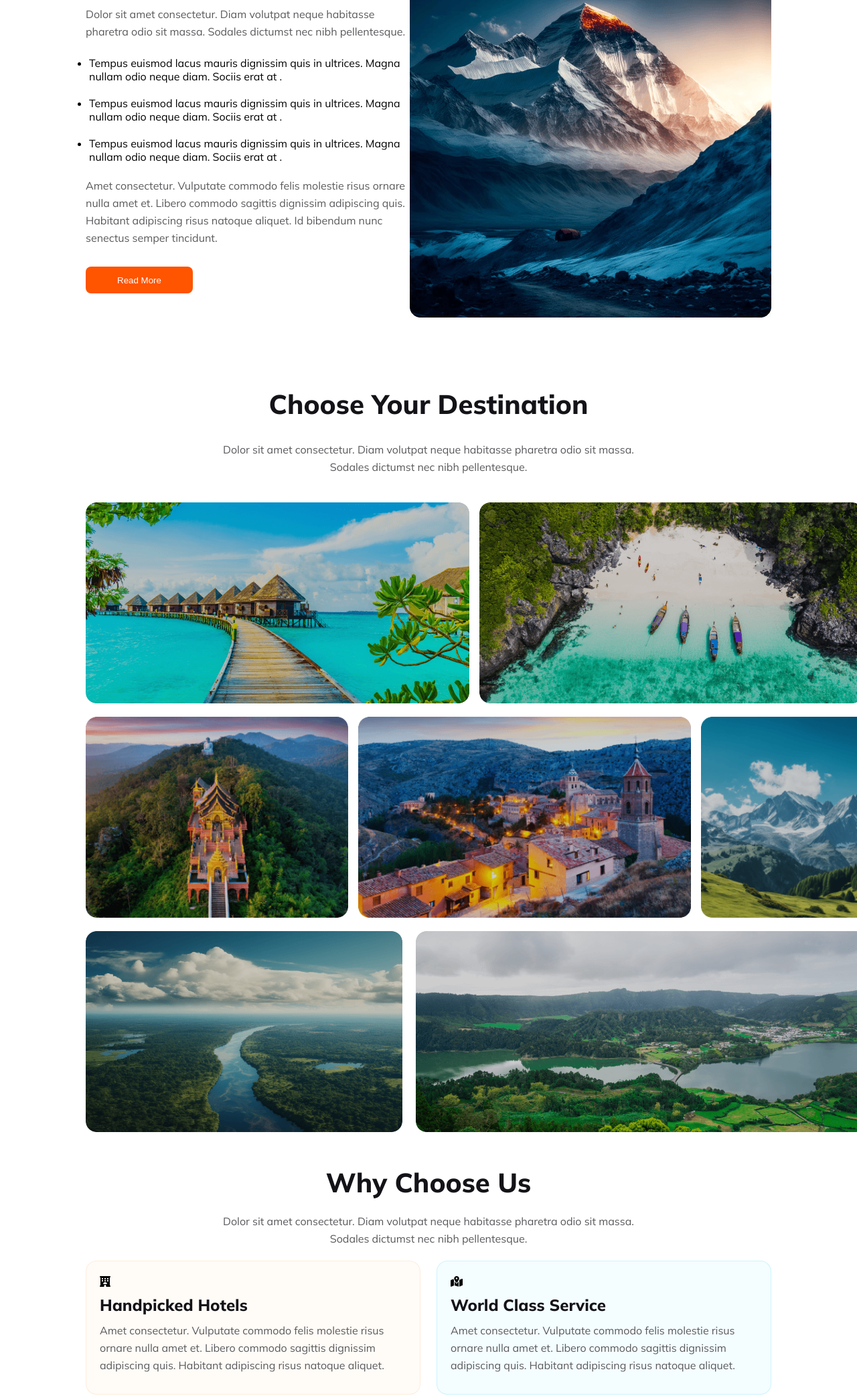
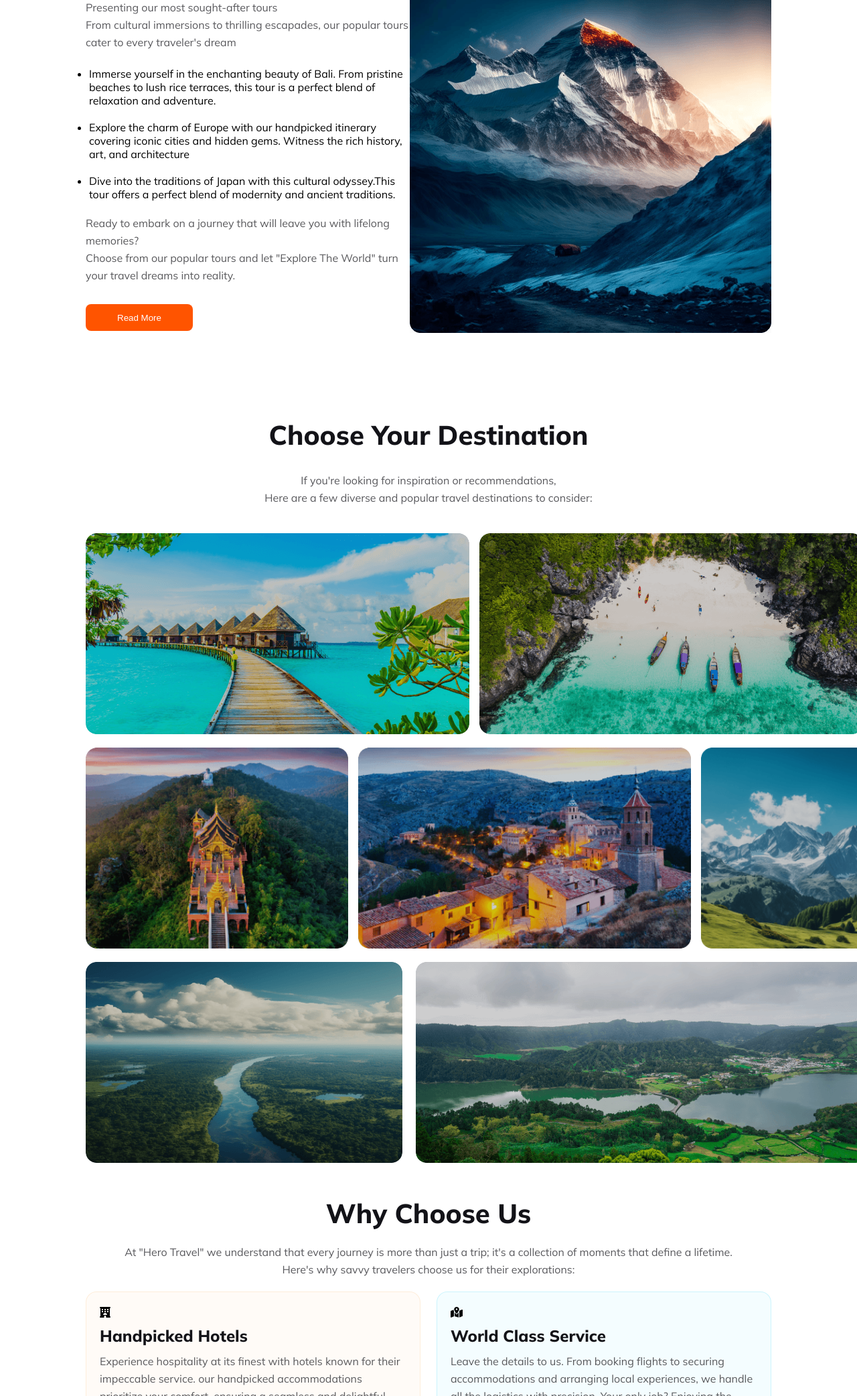
Before and after one commit to RaisaNuzhat/my-second-assignment, a plain HTML site: page index.html in a window 1280 px wide. Shown: the part 716-2800 px from the top of the page at 67% size. Drawn offline with Linux system fonts and the light colour scheme.

Commit message:
dummy texts changed

```diff
--- a/index.html
+++ b/index.html
@@ -18,8 +18,8 @@
             <div class="banner-content">
                 <h3 class="banner-title">Explore Your Travel</h3>
             <p class="banner-description">
-                Dolor sit amet consectetur.
-                Nullam suspendisse vitae ultricies dolor adipiscing. In et odio  <br>enim ac quis sapien urna eu phasellus.
+               From exotic beaches and vibrant cities to tranquil mountains and historic landmarks
+                <br> Where will your next journey take you?
             </p>
             <div class="banner-form">
                 <form action="">
@@ -44,17 +44,16 @@
         <section class="tour container">
             <div class="tour-contents">
                 <h3 class="tour-title">Our Popular Tours</h3>
-                <p class="tp1">Dolor sit amet consectetur.
-                     Diam volutpat neque habitasse pharetra odio sit massa. Sodales dictumst nec nibh pellentesque.</p>
+                <p class="tp1">Presenting our most sought-after tours <br> From cultural immersions to thrilling escapades, our popular tours cater to every traveler's dream</p>
                      <ul class="tul">
-                        <li class="tul-li">Tempus euismod lacus mauris dignissim quis in ultrices. Magna nullam odio neque diam. Sociis erat at .</li>
-                        <li class="tul-li">Tempus euismod lacus mauris dignissim quis in ultrices. Magna nullam odio neque diam. Sociis erat at .</li>
-                        <li class="tul-li">Tempus euismod lacus mauris dignissim quis in ultrices. Magna nullam odio neque diam. Sociis erat at .</li>
+                        <li class="tul-li">Immerse yourself in the enchanting beauty of Bali. From pristine beaches to lush rice terraces, this tour is a perfect blend of relaxation and adventure.</li>
+                        <li class="tul-li">Explore the charm of Europe with our handpicked itinerary covering iconic cities and hidden gems.
+                            Witness the rich history, art, and architecture</li>
+                        <li class="tul-li">Dive into the traditions of Japan with this cultural odyssey.This tour offers a perfect blend of modernity and ancient traditions.</li>
                      </ul>
                      <p class="tp2">
-                        Amet consectetur. Vulputate commodo felis molestie risus
-                        ornare nulla amet et. Libero commodo sagittis dignissim adipiscing quis.
-                         Habitant adipiscing risus natoque aliquet. Id bibendum nunc senectus semper tincidunt.
+                        Ready to embark on a journey that will leave you with lifelong memories? <br>
+                        Choose from our popular tours and let "Explore The World" turn your travel dreams into reality.
                      </p>
                      <button id="tour-btn">Read More</button>
             </div>
@@ -65,8 +64,10 @@
         </section>
         <section class="destination container">
             <h3 class="dest-title">Choose Your Destination</h3>
-            <p class="dest-description">Dolor sit amet consectetur.
-                Diam volutpat neque habitasse pharetra odio sit massa. <br> Sodales dictumst nec nibh pellentesque.</p>
+            <p class="dest-description">
+                If you're looking for inspiration or recommendations, <br>
+                Here are a few diverse and popular travel destinations to consider:
+            </p>
                 <div class="row" id="first">
                         <img src="./Images/maldives.png" alt="">
                          <img src="./Images/indonesia.png" alt="">
@@ -83,21 +84,21 @@
         </section>
         <section class="Choose container">
             <h3 class="choose-title">Why Choose Us</h3>
-            <p class="choose-des">Dolor sit amet consectetur.
-                Diam volutpat neque habitasse pharetra odio sit massa. <br> Sodales dictumst nec nibh pellentesque.</p>
+            <p class="choose-des">At "Hero Travel" we understand that every journey is more than just a trip; it's a collection of moments that define a lifetime.
+                 <br> Here's why savvy travelers choose us for their explorations:</p>
                 <div class="choose-row-1">
                     <div class="hotels">
                         <span><i class="fa-solid fa-hotel"></i></span>
                         <h3 id="hotel-title">Handpicked Hotels</h3>
-                        <p id="hotel-des">Amet consectetur. Vulputate commodo felis molestie risus  ornare nulla amet et.
-                             Libero commodo sagittis dignissim adipiscing quis. Habitant adipiscing risus natoque aliquet. </p>
+                        <p id="hotel-des">Experience hospitality at its finest with hotels known for their impeccable service.
+                             our handpicked accommodations prioritize your comfort, ensuring a seamless and delightful stay. </p>
                     </div>
                     <div class="world-class">
                         <span><i class="fa-solid fa-map-location-dot"></i></span>
                         <h3 id="wc-title">World Class Service</h3>
                         <p id="wc-description">
-                            Amet consectetur. Vulputate commodo felis molestie risus  ornare nulla amet et.
-                            Libero commodo sagittis dignissim adipiscing quis. Habitant adipiscing risus natoque aliquet.
+                            Leave the details to us. From booking flights to securing accommodations and arranging local experiences,
+                            we handle all the logistics with precision. Your only job? Enjoying the journey.
                         </p>
                     </div>
                 </div>
@@ -105,8 +106,8 @@
                     <div class="price">
                         <span><i class="fa-solid fa-tags"></i></span>
                         <h3 id="price-title">Best Price Guarantee</h3>
-                        <p id="price-des">Amet consectetur. Vulputate commodo felis molestie risus  ornare nulla amet et.
-                            Libero commodo sagittis dignissim adipiscing quis. Habitant adipiscing risus natoque aliquet. </p>
+                        <p id="price-des">Unlock exclusive discounts and special deals when you book with us.
+                             Ensuring you enjoy premium experiences at affordable prices. </p>
                     </div>
                 </div>
         </section>
```
